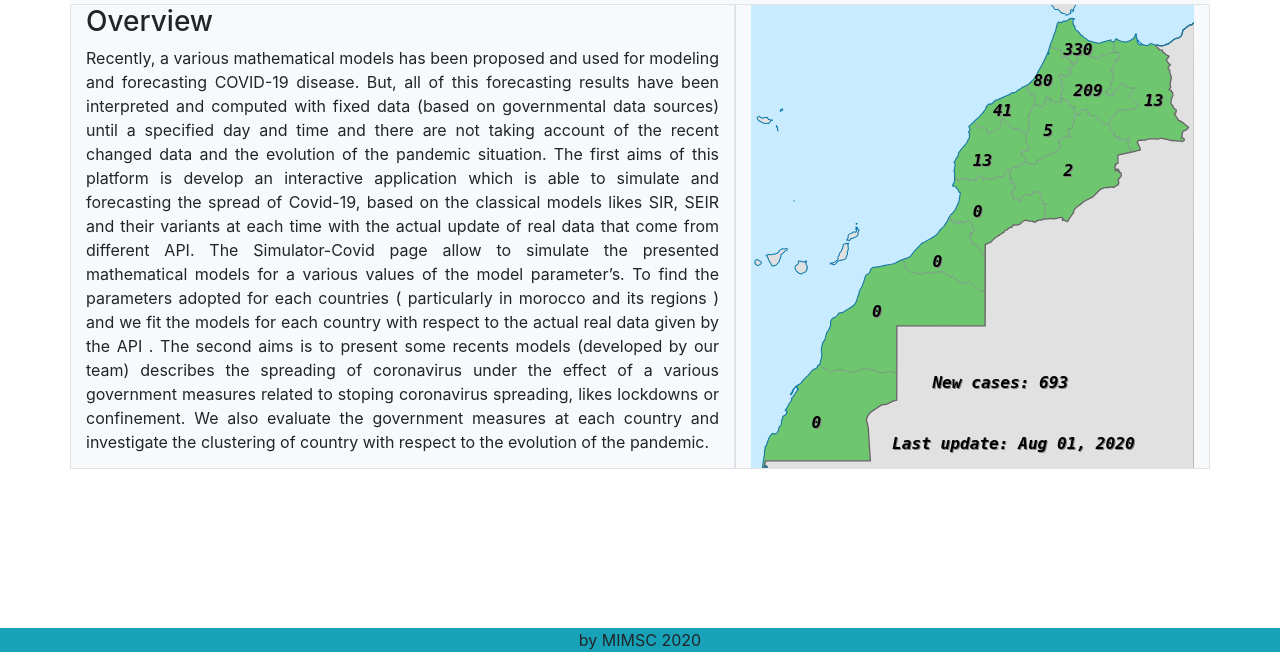
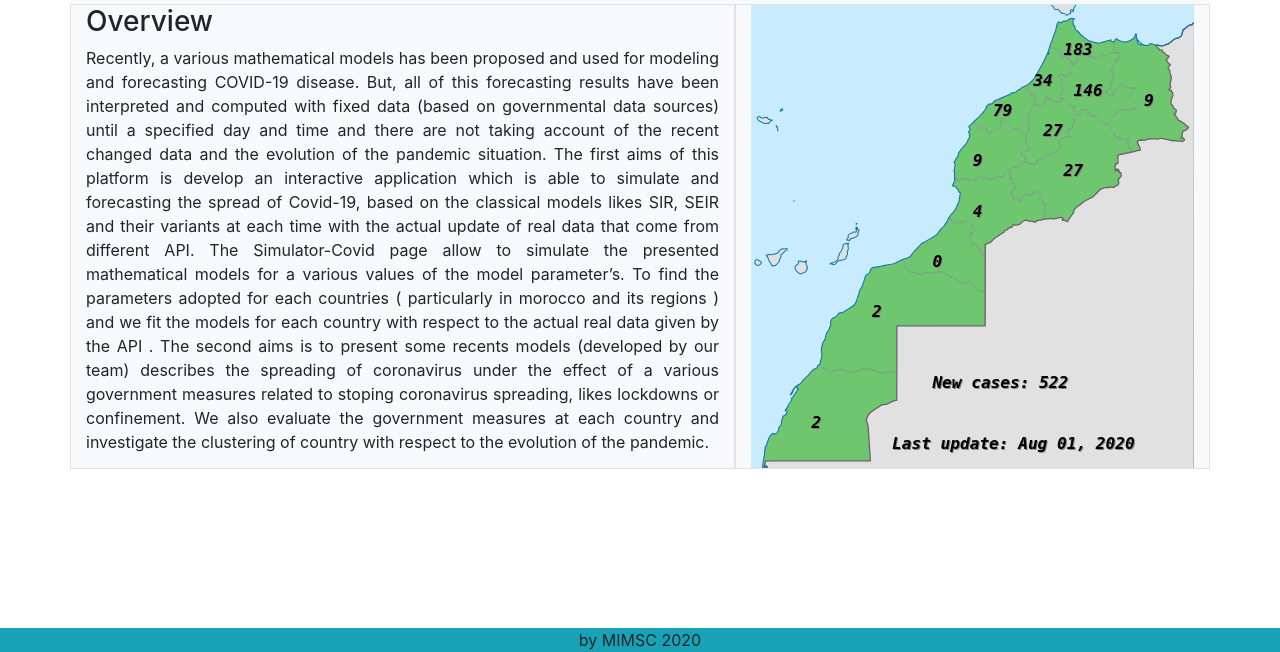
Before and after one commit to sgounane/covid19, a Flask app: page / in a window 1280 px wide. Shown: the part 148-800 px from the top of the page. Run offline with Flask 2, Linux system fonts and the light colour scheme; some libraries are stand-ins or nearby versions.

Commit message:
new cases

```diff
--- a/templates/home.html
+++ b/templates/home.html
@@ -269,20 +269,20 @@
              cy="2147.5569"
              rx="481.27069"
              ry="631.10022" />
-         <text xml:space="preserve" x="3100" y="500"  class="svgRegionTxt" id="tth">330</text>
-         <text xml:space="preserve" x="3900" y="1000" class="svgRegionTxt" id="chr">13</text>
-         <text xml:space="preserve" x="3200" y="900"  class="svgRegionTxt" id="fmk">209</text>
-         <text xml:space="preserve" x="2800" y="800"  class="svgRegionTxt" id="rsk">80</text>
-         <text xml:space="preserve" x="2900" y="1300" class="svgRegionTxt" id="bmk">5</text>
-         <text xml:space="preserve" x="2400" y="1100" class="svgRegionTxt" id="cst">41</text>
-         <text xml:space="preserve" x="2200" y="1600" class="svgRegionTxt" id="msf">13</text>
-         <text xml:space="preserve" x="3100" y="1700" class="svgRegionTxt" id="dtf">2</text>
-         <text xml:space="preserve" x="2200" y="2100" class="svgRegionTxt" id="sms">0</text>
+         <text xml:space="preserve" x="3100" y="500"  class="svgRegionTxt" id="tth">183</text>
+         <text xml:space="preserve" x="3900" y="1000" class="svgRegionTxt" id="chr">9</text>
+         <text xml:space="preserve" x="3200" y="900"  class="svgRegionTxt" id="fmk">146</text>
+         <text xml:space="preserve" x="2800" y="800"  class="svgRegionTxt" id="rsk">34</text>
+         <text xml:space="preserve" x="2900" y="1300" class="svgRegionTxt" id="bmk">27</text>
+         <text xml:space="preserve" x="2400" y="1100" class="svgRegionTxt" id="cst">79</text>
+         <text xml:space="preserve" x="2200" y="1600" class="svgRegionTxt" id="msf">9</text>
+         <text xml:space="preserve" x="3100" y="1700" class="svgRegionTxt" id="dtf">27</text>
+         <text xml:space="preserve" x="2200" y="2100" class="svgRegionTxt" id="sms">4</text>
          <text xml:space="preserve" x="1800" y="2600" class="svgRegionTxt" id="gwn">0</text>
-         <text xml:space="preserve" x="1200" y="3100" class="svgRegionTxt" id="lsh">0</text>
-         <text xml:space="preserve" x="600"  y="4200" class="svgRegionTxt" id="dod">0</text>
+         <text xml:space="preserve" x="1200" y="3100" class="svgRegionTxt" id="lsh">2</text>
+         <text xml:space="preserve" x="600"  y="4200" class="svgRegionTxt" id="dod">2</text>
          <text xml:space="preserve" x="1400" y="4400" class="svgRegionTxt" id="updt">Last update: Aug 01, 2020</text>
-         <text xml:space="preserve" x="1800" y="3800"  id="updt">New cases: 693</text>
+         <text xml:space="preserve" x="1800" y="3800"  id="updt">New cases: 522</text>
         </svg>
 </div>
 </div>
```
